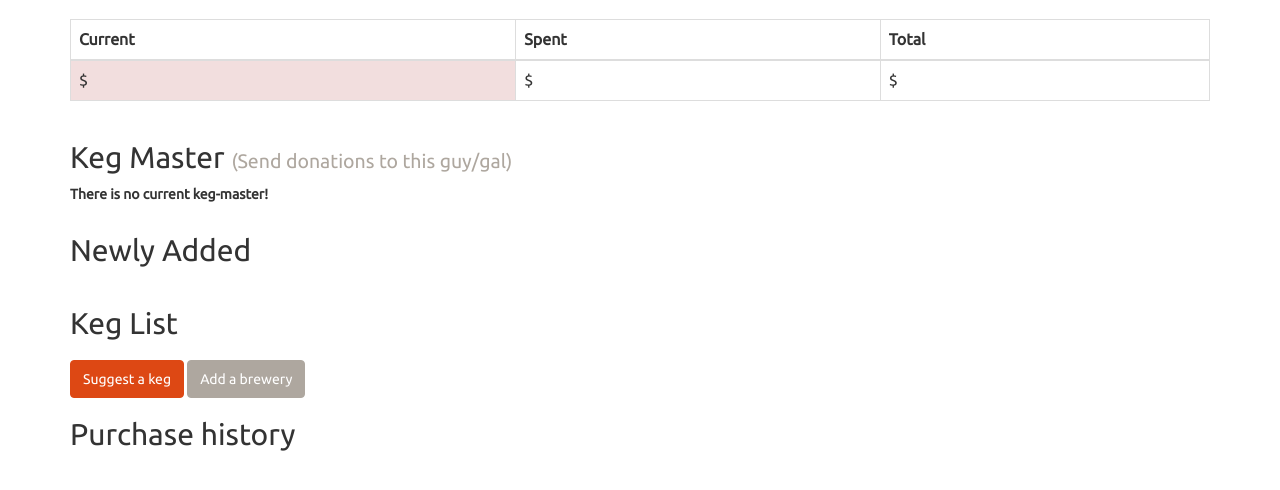
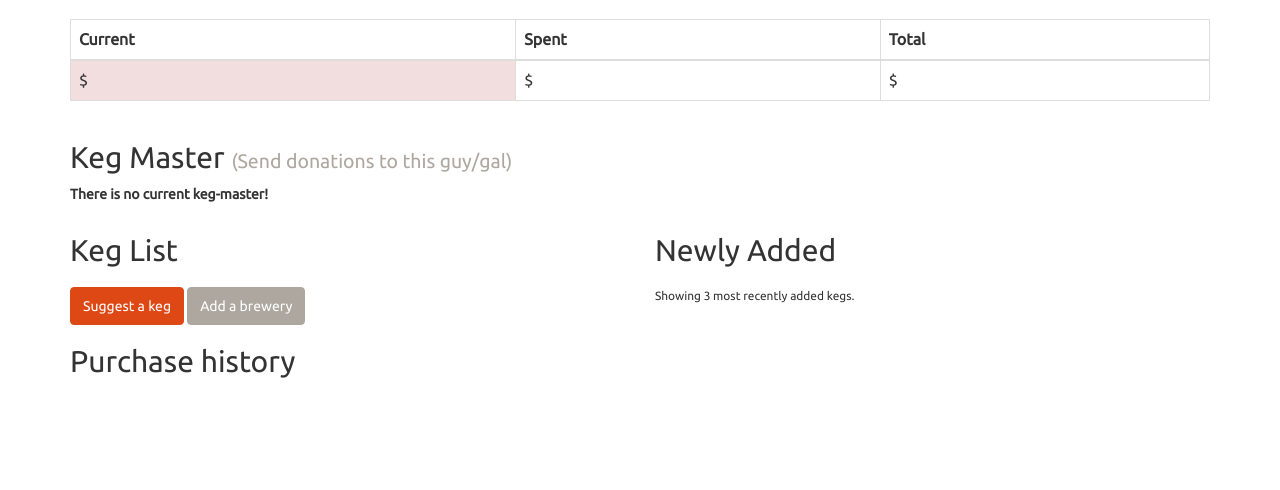
Before and after one commit to cibyr/kegstarter, a Django app: template main/templates/index.html in a window 1280 px wide. Shown: the part 51-541 px from the top of the page. Run offline with Django 3.2, Linux system fonts and the light colour scheme; the template is opened without the code that fills it, so the values that code supplies are empty; parts of the project's set-up code (start-up, migrations or seed data) failed here and were passed over; some libraries are stand-ins or nearby versions.

Commit message:
Condense keg list and recent kegs into 2 columns.

```diff
--- a/main/templates/index.html
+++ b/main/templates/index.html
@@ -41,7 +41,7 @@
 </div>
 
 <div class="row">
-    <div class="col-md-12">
+    <div class="col-md-6 col-md-push-6">
         <h2>Newly Added</h2>
         <ul class="list-group">
         {% for keg in kegs %}
@@ -51,11 +51,9 @@
             </a>
         {% endfor %}
         </ul>
+        <p><small>Showing 3 most recently added kegs.</small></p>
     </div>
-</div>
-
-<div class="row">
-    <div class="col-md-12">
+    <div class="col-md-6 col-md-pull-6">
         <h2>Keg List</h2>
         <ul class="list-group">
         {% for keg in winning_kegs %}
```
